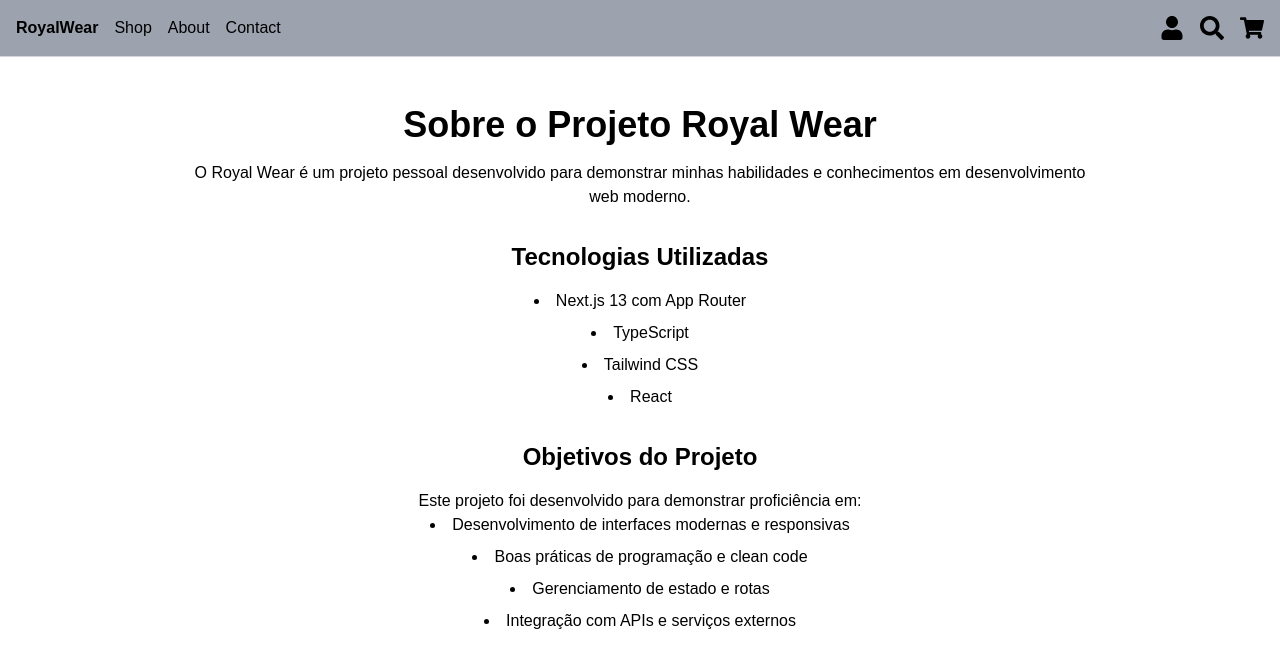
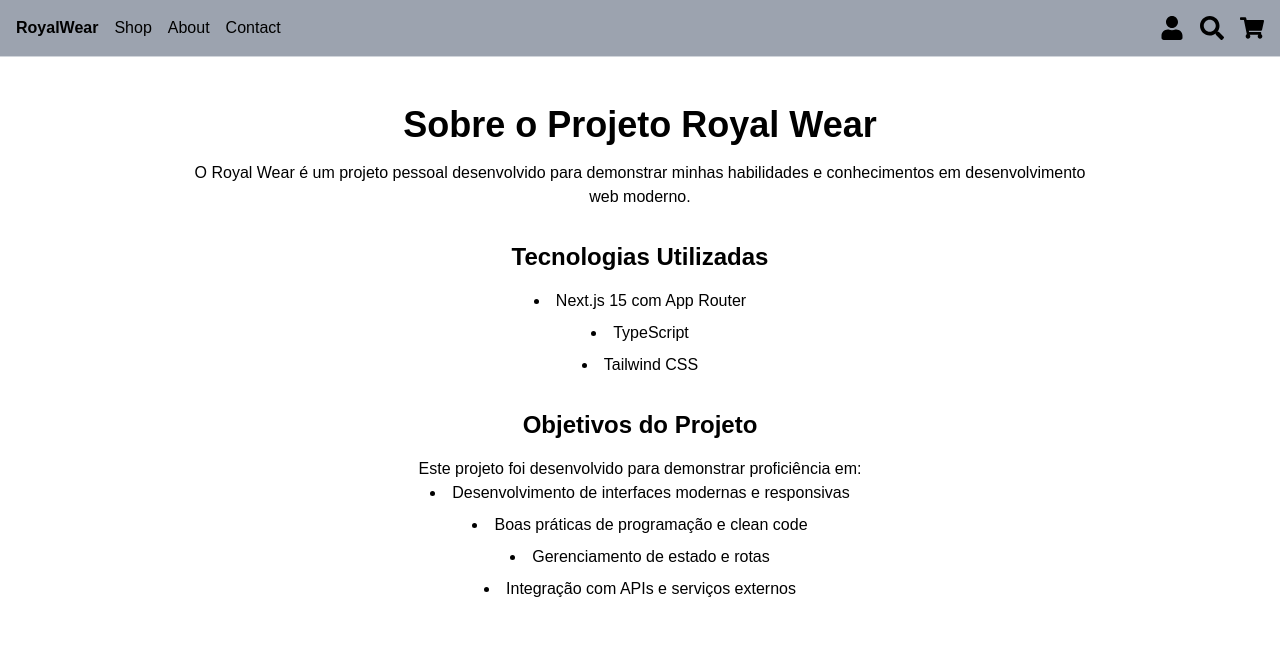
Before and after one commit to Nicolasgonpereira/royalwear, a Next.js app: page /about in a window 1280 px wide. Shown: the top 668 px of the page. Built offline with nearby package versions, Linux system fonts and the light colour scheme; no server answers.

Commit message:
feat(about): update technologies list to reflect Next.js version change

```diff
--- a/app/about/page.tsx
+++ b/app/about/page.tsx
@@ -17,10 +17,9 @@ export default function Page() {
 								Tecnologias Utilizadas
 							</h2>
 							<ul className="list-disc list-inside space-y-2">
-								<li>Next.js 13 com App Router</li>
+								<li>Next.js 15 com App Router</li>
 								<li>TypeScript</li>
 								<li>Tailwind CSS</li>
-								<li>React</li>
 							</ul>
 						</div>
 						<div className="px-6 mt-8">
```
